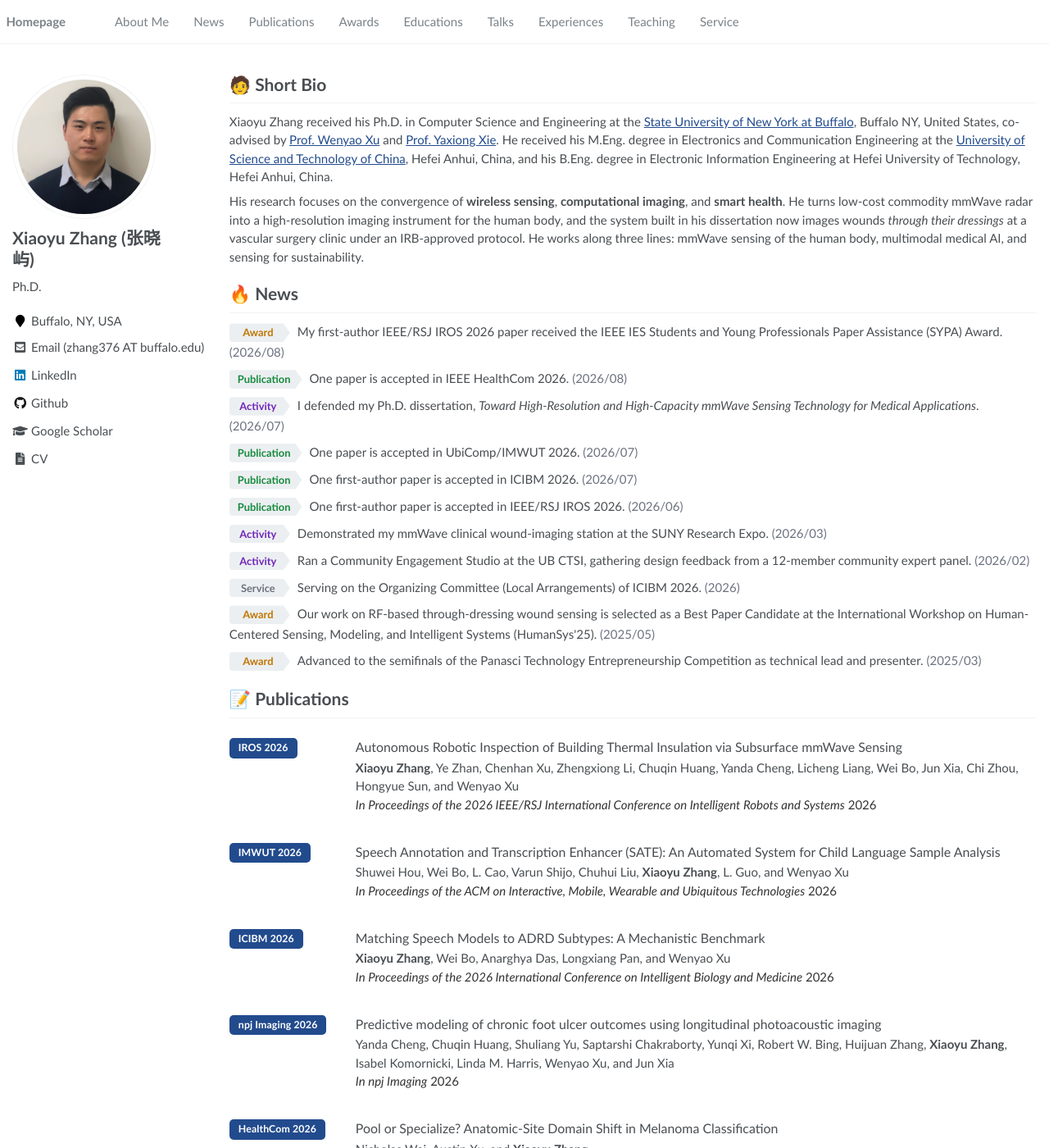
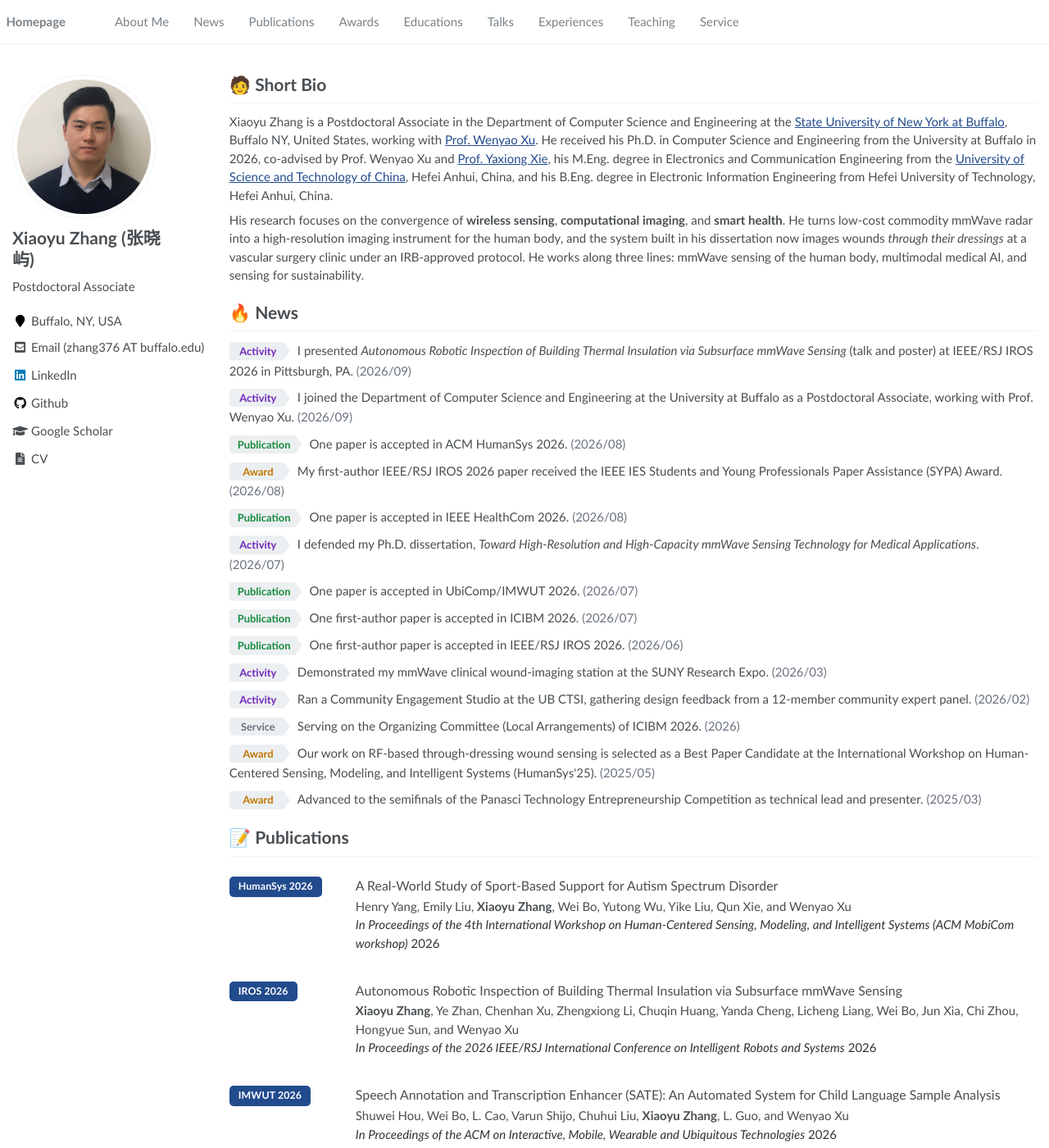
Before and after one commit to zxy340/zxy340.github.io, a Jekyll site: the page built from _pages/about.md, in a window 1280 px wide and 1400 px high. Shown: the whole window at 82% size. Built offline with Jekyll 4.4.1, drawn with Linux system fonts in a browser that asks for light colours; some of the changed text lies outside the part shown.

Commit message:
Add postdoc position, HumanSys 2026 paper, and IROS 2026 talk
Co-Authored-By: Claude Fable 5.1 <noreply@anthropic.com>

```diff
--- a/_config.yml
+++ b/_config.yml
@@ -7,7 +7,7 @@
 
 # Site Settings
 title                    : "Xiaoyu Zhang"
-description              : "Ph.D. in Computer Science and Engineering, University at Buffalo. Wireless sensing, computational imaging, and smart health."
+description              : "Postdoctoral Associate in Computer Science and Engineering, University at Buffalo. Wireless sensing, computational imaging, and smart health."
 repository               : "zxy340/zxy340.github.io"
 google_scholar_stats_use_cdn : true
 
@@ -23,7 +23,7 @@ baidu_site_verification  :  # get baidu_site_verification from https://ziyuan.ba
 author:
   name             : "Xiaoyu Zhang (张晓屿)"
   avatar           : "images/profile.jpg"
-  bio              : "Ph.D."
+  bio              : "Postdoctoral Associate"
   location         : "Buffalo, NY, USA"
   employer         :
   pubmed           :
--- a/_pages/about.md
+++ b/_pages/about.md
@@ -12,13 +12,16 @@ redirect_from:
 
 # 🧑 Short Bio
 
-Xiaoyu Zhang received his Ph.D. in Computer Science and Engineering at the [State University of New York at Buffalo](https://www.buffalo.edu/), Buffalo NY, United States, co-advised by [Prof. Wenyao Xu](https://cse.buffalo.edu/~wenyaoxu/) and [Prof. Yaxiong Xie](https://xieyaxiongfly.github.io/). He received his M.Eng. degree in Electronics and Communication Engineering at the [University of Science and Technology of China](https://en.ustc.edu.cn/), Hefei Anhui, China, and his B.Eng. degree in Electronic Information Engineering at Hefei University of Technology, Hefei Anhui, China.
+Xiaoyu Zhang is a Postdoctoral Associate in the Department of Computer Science and Engineering at the [State University of New York at Buffalo](https://www.buffalo.edu/), Buffalo NY, United States, working with [Prof. Wenyao Xu](https://cse.buffalo.edu/~wenyaoxu/). He received his Ph.D. in Computer Science and Engineering from the University at Buffalo in 2026, co-advised by Prof. Wenyao Xu and [Prof. Yaxiong Xie](https://xieyaxiongfly.github.io/), his M.Eng. degree in Electronics and Communication Engineering from the [University of Science and Technology of China](https://en.ustc.edu.cn/), Hefei Anhui, China, and his B.Eng. degree in Electronic Information Engineering from Hefei University of Technology, Hefei Anhui, China.
 
 His research focuses on the convergence of **wireless sensing**, **computational imaging**, and **smart health**. He turns low-cost commodity mmWave radar into a high-resolution imaging instrument for the human body, and the system built in his dissertation now images wounds *through their dressings* at a vascular surgery clinic under an IRB-approved protocol. He works along three lines: mmWave sensing of the human body, multimodal medical AI, and sensing for sustainability.
 
 # 🔥 News
 
 <ul class="news-list">
+<li><span class="ntag activity">Activity</span>I presented <i>Autonomous Robotic Inspection of Building Thermal Insulation via Subsurface mmWave Sensing</i> (talk and poster) at IEEE/RSJ IROS 2026 in Pittsburgh, PA. <span class="ndate">(2026/09)</span></li>
+<li><span class="ntag activity">Activity</span>I joined the Department of Computer Science and Engineering at the University at Buffalo as a Postdoctoral Associate, working with Prof. Wenyao Xu. <span class="ndate">(2026/09)</span></li>
+<li><span class="ntag pub">Publication</span>One paper is accepted in ACM HumanSys 2026. <span class="ndate">(2026/08)</span></li>
 <li><span class="ntag award">Award</span>My first-author IEEE/RSJ IROS 2026 paper received the IEEE IES Students and Young Professionals Paper Assistance (SYPA) Award. <span class="ndate">(2026/08)</span></li>
 <li><span class="ntag pub">Publication</span>One paper is accepted in IEEE HealthCom 2026. <span class="ndate">(2026/08)</span></li>
 <li><span class="ntag activity">Activity</span>I defended my Ph.D. dissertation, <i>Toward High-Resolution and High-Capacity mmWave Sensing Technology for Medical Applications</i>. <span class="ndate">(2026/07)</span></li>
@@ -35,6 +38,14 @@ His research focuses on the convergence of **wireless sensing**, **computational
 # 📝 Publications
 
 <ul class="publist">
+<li>
+  <div class="pubbadge"><span class="vbadge">HumanSys 2026</span></div>
+  <div class="pubbody">
+    <div class="ptitle">A Real-World Study of Sport-Based Support for Autism Spectrum Disorder</div>
+    <div class="pauthors">Henry Yang, Emily Liu, <b>Xiaoyu Zhang</b>, Wei Bo, Yutong Wu, Yike Liu, Qun Xie, and Wenyao Xu</div>
+    <div class="pvenue"><em>In Proceedings of the 4th International Workshop on Human-Centered Sensing, Modeling, and Intelligent Systems (ACM MobiCom workshop)</em> 2026<em></em></div>
+  </div>
+</li>
 <li>
   <div class="pubbadge"><span class="vbadge">IROS 2026</span></div>
   <div class="pubbody">
@@ -172,6 +183,7 @@ His research focuses on the convergence of **wireless sensing**, **computational
 - *2013.09 - 2017.06*, B.Eng. in Electronic Information Engineering, Hefei University of Technology, Hefei, Anhui, China.
 
 # 💬 Talks
+- *2026.09*, Conference talk and poster, IEEE/RSJ IROS 2026, Pittsburgh, PA — *Autonomous Robotic Inspection of Building Thermal Insulation via Subsurface mmWave Sensing*.
 - *2026.07*, Ph.D. Dissertation Defense, University at Buffalo — *Toward High-Resolution and High-Capacity mmWave Sensing Technology for Medical Applications*.
 - *2026.03*, Live demonstration, SUNY Research Expo — mmWave clinical wound-imaging station.
 - *2026.02*, Community Engagement Studio, UB Clinical and Translational Science Institute (CTSI) — wound-measurement device design review with a 12-member community expert panel.
@@ -181,6 +193,7 @@ His research focuses on the convergence of **wireless sensing**, **computational
 - *2017.09*, Invited talk, 19th EAI International Conference on Body Area Networks (BodyNets).
 
 # 💻 Experiences
+- *2026.09 - Now*, Postdoctoral Associate, Department of Computer Science and Engineering, University at Buffalo, Buffalo, NY, United States. Working with Prof. Wenyao Xu on mmWave sensing of the human body and its clinical translation.
 - *2022.09 - Now*, Clinical research collaborations, University at Buffalo and partner sites, Buffalo, NY, United States. Designed, built and deployed a mmWave clinical wound-imaging station at UBMD Vascular Surgery under an IRB-approved protocol, with repeat longitudinal scanning up to 3 months per patient. Curated a 53-patient tri-modal photoacoustic / ultrasound / mammography subset from a 284-patient breast-imaging cohort, and a 27-subject wearable ear-EEG cohort.
 - *2020.07 - 2020.09*, Software engineer intern, China Merchants Bank Software Center, Hangzhou, Zhejiang, China.
 
```
